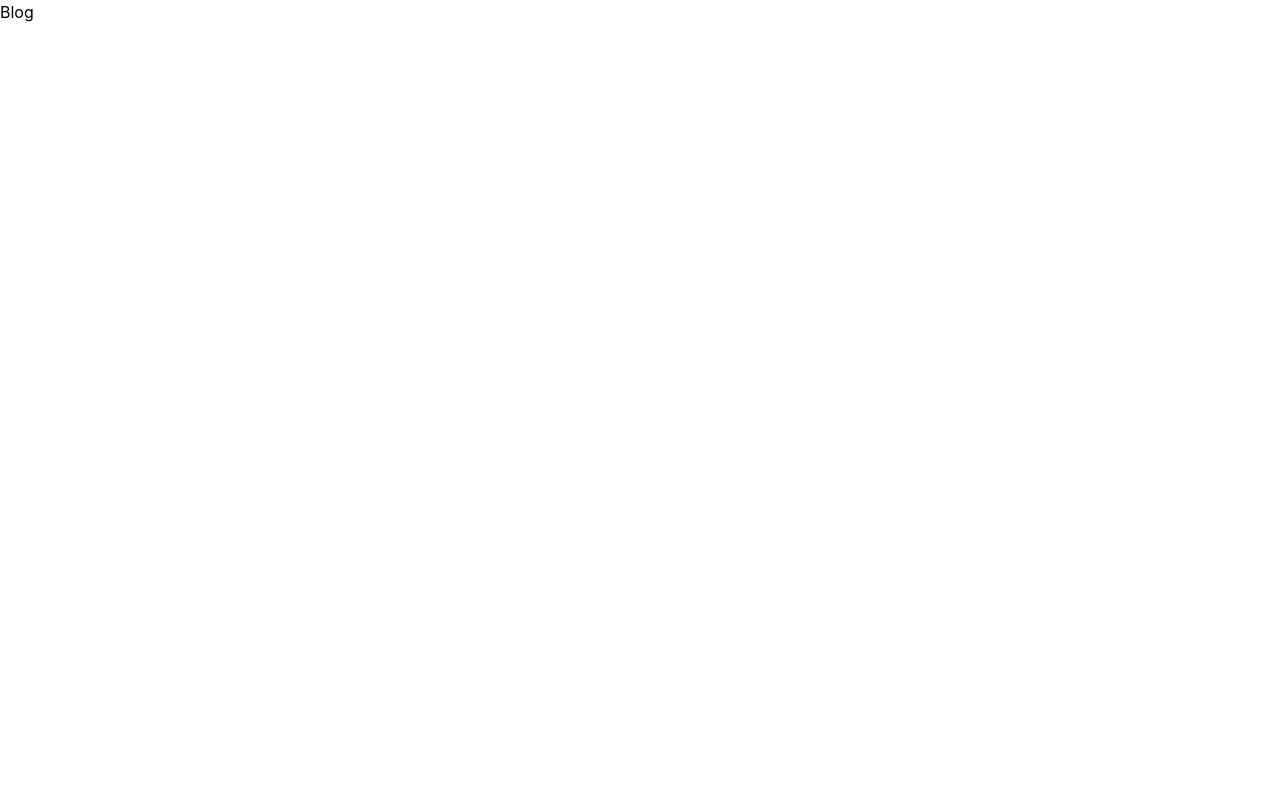
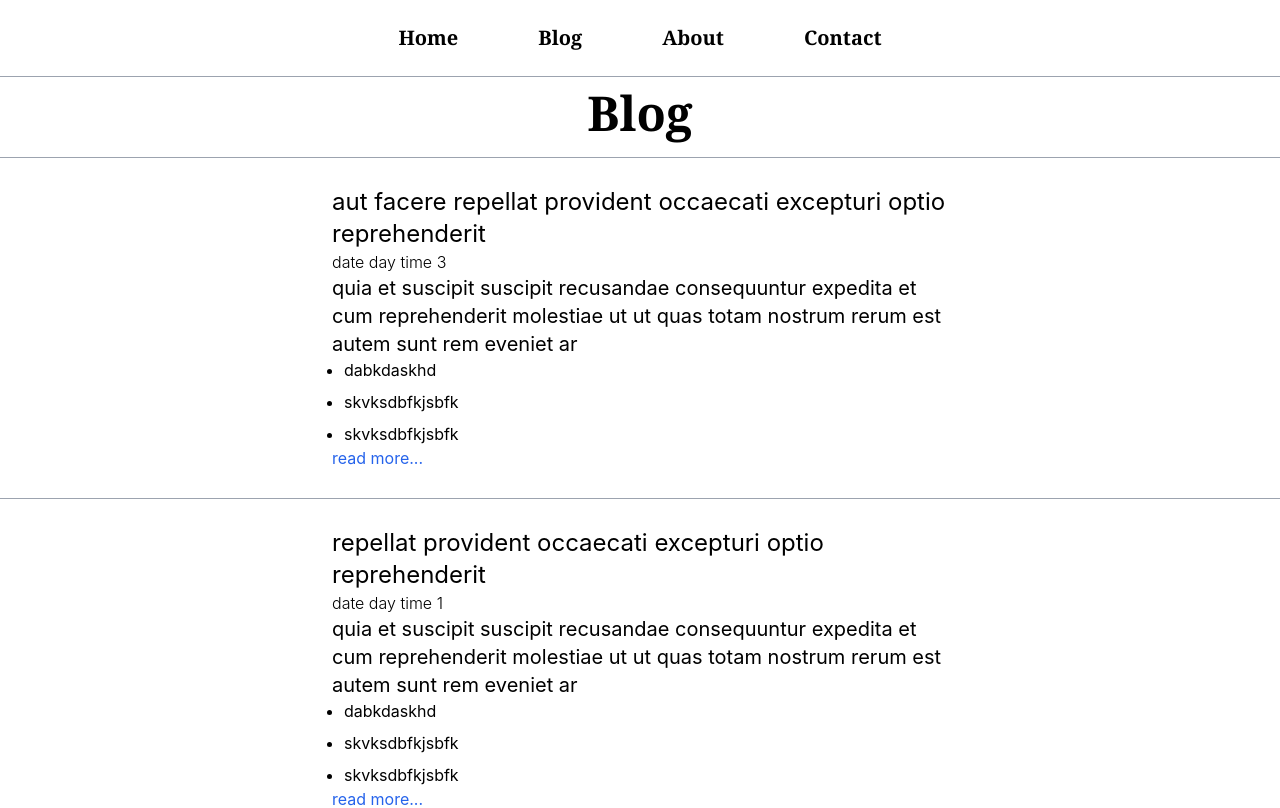
Before and after one commit to tejas1530/next-blog, a Next.js app: page /blog in a window 1280 px wide. Shown: the top 808 px of the page. Built offline with nearby package versions, Linux system fonts and the light colour scheme.

Commit message:
" blog  "

```diff
--- /dev/null
+++ b/blogdata/data copy.json
@@ -0,0 +1,8 @@
+  {
+      "userId": 3,
+      "id": 3,
+      "title": " aut facere repellat provident occaecati excepturi optio reprehenderit",
+      "body": "quia et suscipit\nsuscipit recusandae consequuntur expedita et cum\nreprehenderit molestiae ut ut quas totam\nnostrum rerum est autem sunt rem eveniet architecto",
+      "slug":"data copy"
+
+    }
--- /dev/null
+++ b/blogdata/data.json
@@ -0,0 +1,7 @@
+  {
+      "userId": 1,
+      "id": 1,
+      "title": "repellat provident occaecati excepturi optio reprehenderit",
+      "body": "quia et suscipit\nsuscipit recusandae consequuntur expedita et cum\nreprehenderit molestiae ut ut quas totam\nnostrum rerum est autem sunt rem eveniet architecto",
+      "slug":"data"
+    }
--- /dev/null
+++ b/blogdata/java.json
@@ -0,0 +1,9 @@
+
+
+    {
+        "userId": 2,
+        "id": 2,
+        "title": "sunt aut facere repellat provident occaecati excepturi optio reprehenderit",
+        "body": "quia et suscipit\nsuscipit recusandae consequuntur expedita et cum\nreprehenderit molestiae ut ut quas totam\nnostrum rerum est autem sunt rem eveniet architecto",
+        "slug":"java"
+      }
--- /dev/null
+++ b/components/BlogCard.tsx
@@ -0,0 +1,55 @@
+import Link from 'next/link'
+import React from 'react'
+
+interface Post {
+	userId: number;
+	id: number;
+	title: string;
+	body: string;
+  slug:string
+}
+
+type Props = {
+  data:Post
+}
+
+const BlogCard = (props: Props) => {
+  const {data}=props
+
+  return (
+<>
+
+    {/* {
+      data.map((a)=>( */}
+        <main key={data.id} className='w-screen flex justify-center items-center py-3 md:py-7 border-t border-gray-400  ' >
+
+
+        <div   className='w-screen px-3 md:w-[50%]  space-y-4 box-border ' >
+
+
+              <div  >
+
+              <h1  className='text-2xl' >{data.title}</h1>
+              <p className='text-l font-light' >date day time {data.userId} </p>
+              <h3 className='text-xl' >{data.body.substring(0,150)}</h3>
+              <ul className='list-disc ml-3 space-y-2 ' >
+                  <li>dabkdaskhd</li>
+                  <li>skvksdbfkjsbfk</li>
+                  <li>skvksdbfkjsbfk</li>
+              </ul>
+                      <h1 className='text-blue-600' ><Link href={`/blogpost/${data.slug}`} >read more...</Link></h1>
+              </div>
+
+
+
+          </div>
+
+
+      </main>
+      {/* ))
+    } */}
+</>
+  )
+}
+
+export default BlogCard
--- /dev/null
+++ b/components/NavBar.tsx
@@ -0,0 +1,34 @@
+import React from "react";
+import Link from "next/link";
+
+type Props = {};
+
+const NavBar = (props: Props) => {
+	const links = [
+		{
+			to: "/",
+			name: "Home",
+		},
+		{
+			to: "/blog",
+			name: "Blog",
+		},
+		{
+			to: "/about",
+			name: "About",
+		},
+		{
+			to: "/contact",
+			name: "Contact",
+		},
+	];
+	return (
+		<nav className="flex space-x-5 font-serif font-semibold md:space-x-20 md:text-xl py-6 border-b border-gray-400 w-full justify-center  ">
+			{links.map((e) => (
+				<Link key={e.name} href={e.to}>{e.name}</Link>
+			))}
+		</nav>
+	);
+};
+
+export default NavBar;
--- a/pages/_app.tsx
+++ b/pages/_app.tsx
@@ -1,8 +1,14 @@
-import '../styles/globals.css'
-import type { AppProps } from 'next/app'
+import NavBar from "../components/NavBar";
+import "../styles/globals.css";
+import type { AppProps } from "next/app";
 
 function MyApp({ Component, pageProps }: AppProps) {
-  return <Component {...pageProps} />
+
+		return <>
+    <NavBar/>
+    <Component {...pageProps} />
+    </>
+
 }
 
-export default MyApp
+export default MyApp;
--- /dev/null
+++ b/pages/api/blog.ts
@@ -0,0 +1,43 @@
+import * as fs from "fs";
+import type { NextApiRequest, NextApiResponse } from "next";
+
+interface types {
+	userId: number;
+	id: number;
+	title: string;
+	body: string;
+}
+type ApiResponse<T> = T | { error: string };
+
+export default async function handler(
+	req: NextApiRequest,
+	res: NextApiResponse<types[] | { error: string }>
+) {
+	let getdata = await fs.promises.readdir("blogdata");
+	let myfile
+	let allblogs = [];
+
+    for (let index = 0; index < getdata.length; index++) {
+        const element = getdata[index];
+        console.log(element)
+        myfile=await fs.promises.readFile(('blogdata/'+element), 'utf-8'  )
+        allblogs.push(JSON.parse(myfile))
+
+    }
+    res.status(200).json(allblogs)
+	// if (err) {
+	//     console.error("Error reading file:", err);
+	//     res.status(500).json({ error: "Error reading data" });
+	//     return;
+	//   }
+
+	//   try {
+	//     const parsedData: types[] = JSON.parse(data);
+
+	//     res.status(200).json(parsedData);
+	//   } catch (parseError) {
+	//     console.error("Error parsing JSON:", parseError);
+	//     res.status(500).json({ error: "Error parsing data" });
+	//   }
+	// });
+}
--- /dev/null
+++ b/pages/api/getblog.ts
@@ -0,0 +1,36 @@
+// http://localhost:3000/api/getblog?slug=data
+import * as fs from "fs";
+import type { NextApiRequest, NextApiResponse } from "next";
+
+interface types {
+	userId: number;
+	id: number;
+	title: string;
+	body: string;
+
+}
+type ApiResponse<T> = T | { error: string };
+
+
+export default function handler(
+	req: NextApiRequest,
+	res: NextApiResponse<types[] | { error: string }>
+) {
+	fs.readFile(`blogdata/${req.query.slug}.json`, "utf-8", (err, data) => {
+		if (err) {
+            console.error("Error reading file:", err);
+            // console.log(req.query.slug)
+            res.status(500).json({ error: "no such file found" });
+            return;
+          }
+
+          try {
+            const parsedData: types[] = JSON.parse(data);
+            res.status(200).json(parsedData);
+            console.log(req.query.slug)
+          } catch (parseError) {
+            console.error("Error parsing JSON:", parseError);
+            res.status(500).json({ error: "Error parsing data" });
+          }
+	});
+}
--- a/pages/blog.tsx
+++ b/pages/blog.tsx
@@ -1,11 +1,55 @@
-import React from 'react'
+import React, { useEffect, useState } from "react";
+import BlogCard from "../components/BlogCard";
+import Link from "next/link";
 
-type Props = {}
+type Props = {
+
+};
+interface types {
+	userId: number;
+	id: number;
+	title: string;
+	body: string;
+  slug:string
+}
 
 const Blog = (props: Props) => {
-  return (
-    <div>Blog</div>
-  )
-}
+	const [blog, setBlog] = React.useState<types[]>([]);
+	React.useEffect(() => {
+		async function fetchData() {
+			try {
+				const response = await fetch("http://localhost:3000/api/blog");
 
-export default Blog
+				if (!response.ok) {
+					throw new Error("Failed to fetch data");
+				}
+
+				const jsonData: types[] = await response.json();
+				setBlog(jsonData);
+				// console.log(jsonData);
+			} catch (error) {
+				console.error("Error:", error);
+			}
+		}
+		// console.log(data);
+		fetchData();
+	}, []); // Empty dependency array to ensure the effect runs only once
+
+	return (
+		<section className="flex  flex-col items-center ">
+			<h1 className="font-bold py-3 font-serif text-center text-3xl md:text-5xl  ">
+				Blog
+			</h1>
+			<div className="h-screen w-screen py-2   flex flex-col items-center  ">
+				{
+      blog.map((data)=>(
+        <BlogCard key={data.id} data={data} />
+      ))
+     }
+				{/* <BlogCard /> */}
+			</div>
+		</section>
+	);
+};
+
+export default Blog;
--- a/pages/blogpost/[slug].tsx
+++ b/pages/blogpost/[slug].tsx
@@ -6,7 +6,9 @@ type Props = {};
 const slug = (props: Props) => {
 	const router = useRouter();
   const {slug}=router.query
-	return <div>{slug}</div>;
+	return <>
+		<h1>this is {slug}</h1>
+	</>;
 };
 
 export default slug;
--- a/pages/index.tsx
+++ b/pages/index.tsx
@@ -2,28 +2,10 @@ import type { NextPage } from 'next'
 import Head from 'next/head'
 import Image from 'next/image'
 // import styles from '../styles/Home.module.css'
-import Link from 'next/link'
 // import { link } from 'fs'
 
 const Home: NextPage = () => {
-  const  links=[
-    {
-      to:'/',
-      name:'Home'
-    },
-    {
-      to:'/blog',
-      name:'Blog'
-    },
-    {
-      to:'/about',
-      name:'About'
-    },
-    {
-      to:'/contact',
-      name:'Contact'
-    }
-  ]
+
   return (
 
      <div className='flex justify-start  items-center flex-col h-screen w-full ' >
@@ -32,19 +14,13 @@ const Home: NextPage = () => {
         <meta name="description" content="Generated by create next app" />
         <link rel="icon" href="/favicon.ico" />
       </Head>
-     <nav className='flex space-x-5 font-serif font-semibold md:space-x-20 md:text-4xl py-3 ' >
-      {
-        links.map((e)=>(
-        <Link href={e.to}  >{e.name}</Link>
-        ))
-      }
-     </nav>
-     <div className='flex flex-col items-center p-3 md:p-12 ' >
+
+     <div className='flex flex-col items-center p-3 md:p-12 border border-black w-[60%]  ' >
       <p className='font-serif text-4xl p-3 md:text-6xl  ' >Next Blogs</p>
       <p className='font-serif text-xl md:text-3xl md:py-3 ' >Blog site for developers</p>
      </div>
 
-     <h1 className='py-4 text-2xl font-light md:text-3xl  ' >Popular Blogs</h1>
+     <h1 className='py-4 text-2xl font-light  md:text-3xl w-[60%] border border-black  ' >Popular Blogs</h1>
 
 
      </div>
```
